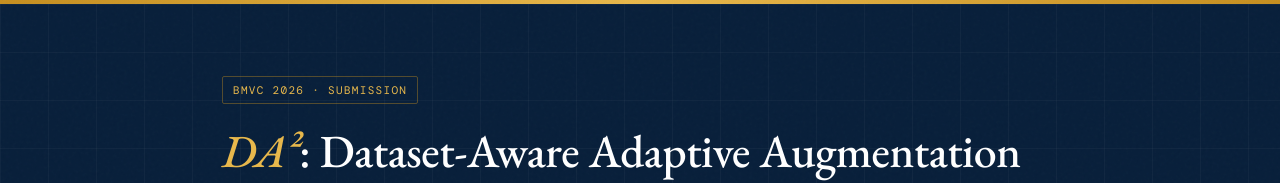
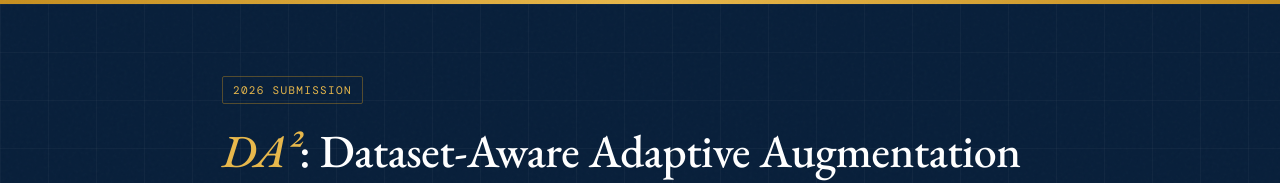
Before and after one commit to anon2909conf-web/ImprovingRobustnessForFSCIL, a plain HTML site: page index.html in a window 1280 px wide. Shown: the top 183 px of the page. Drawn offline with nearby package versions, Linux system fonts and the light colour scheme.

Commit message:
Update index.html

```diff
--- a/index.html
+++ b/index.html
@@ -560,7 +560,7 @@ footer {
 <div class="header-rule"></div>
 <header>
   <div class="header-inner fade-up">
-    <div class="venue-tag">BMVC 2026 · Submission</div>
+    <div class="venue-tag">2026 Submission</div>
 
     <h1>
       <span class="da2">DA²</span>: Dataset-Aware Adaptive Augmentation<br>
```
